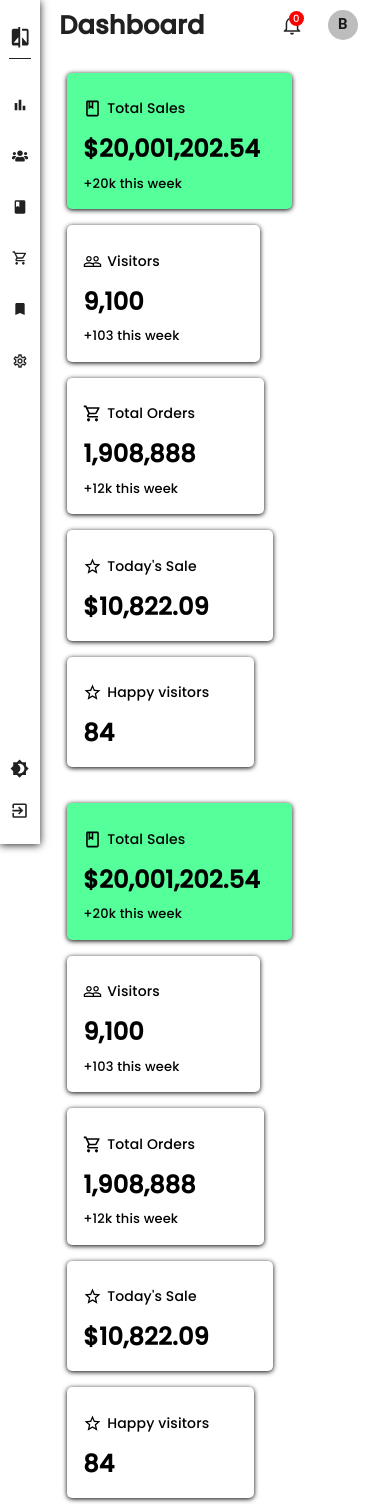
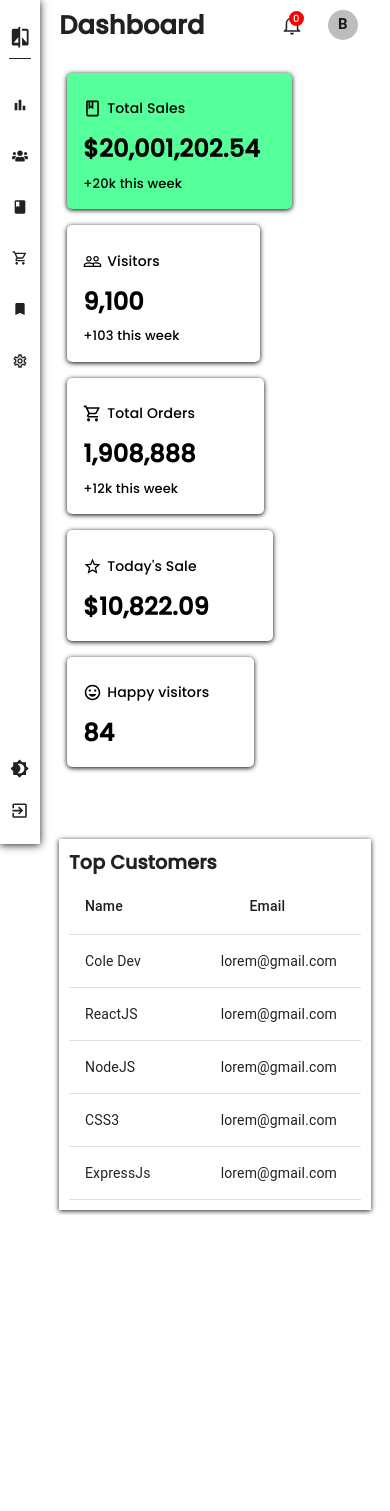
Before and after one commit to collins-cl/customerRMclient, a React (Create React App) app: page / in a window 390 px wide. After the commit the page ends 1215 px from the top, so only its background shows below. Built offline with nearby package versions, Linux system fonts and the light colour scheme.

Commit message:
dashboard done

```diff
--- a/src/Components/DashDisplay/Dashcontent.jsx
+++ b/src/Components/DashDisplay/Dashcontent.jsx
@@ -6,6 +6,7 @@ import {
   MdPeopleOutline,
   MdStarOutline,
 } from "react-icons/md";
+import { IoMdHappy } from "react-icons/io";
 
 const Dashcontent = () => {
   return (
@@ -46,7 +47,7 @@ const Dashcontent = () => {
       </div>
       <div className="happy-visitors">
         <div className="ts-flex-1">
-          <MdStarOutline />
+          <IoMdHappy />
           <span>Happy visitors</span>
         </div>
         <div className="ts-2">84</div>
--- /dev/null
+++ b/src/Components/Rechart/Rechart.css
@@ -0,0 +1,5 @@
+@media screen and (max-width: 700px) {
+  .rechart {
+    display: none;
+  }
+}
--- /dev/null
+++ b/src/Components/Rechart/Rechart.jsx
@@ -0,0 +1,83 @@
+import React from "react";
+import {
+  LineChart,
+  Line,
+  XAxis,
+  CartesianGrid,
+  Tooltip,
+  Legend,
+  YAxis,
+} from "recharts";
+import "../Rechart/Rechart.css";
+
+const data = [
+  {
+    name: "A",
+    uv: 4000,
+    pv: 2400,
+    amt: 2400,
+  },
+  {
+    name: "B",
+    uv: 3000,
+    pv: 1398,
+    amt: 2210,
+  },
+  {
+    name: "C",
+    uv: 2000,
+    pv: 9800,
+    amt: 2290,
+  },
+  {
+    name: "D",
+    uv: 2780,
+    pv: 3908,
+    amt: 2000,
+  },
+  {
+    name: "E",
+    uv: 1890,
+    pv: 4800,
+    amt: 2181,
+  },
+  {
+    name: "F",
+    uv: 2390,
+    pv: 3908,
+    amt: 2500,
+  },
+  {
+    name: "G",
+    uv: 3490,
+    pv: 4300,
+    amt: 2100,
+  },
+];
+
+const Rechart = () => {
+  return (
+    <div className="rechart">
+      <LineChart
+        width={660}
+        height={340}
+        data={data}
+        margin={{ top: 5, right: 30, left: 5, bottom: 5 }}
+      >
+        <CartesianGrid strokeDasharray="3 3" />
+        <XAxis dataKey="name" tick={{ fontSize: "14px" }} />
+        <YAxis tick={{ fontSize: "14px" }} />
+        <Tooltip itemStyle={{ fontSize: "10px" }} />
+        <Line
+          type="monotone"
+          dataKey="pv"
+          stroke="#8884d8"
+          activeDot={{ r: 8 }}
+        />
+        <Line type="monotone" dataKey="uv" stroke="#82ca9d" />
+      </LineChart>
+    </div>
+  );
+};
+
+export default Rechart;
--- a/src/Pages/Dashboard/Dashboard.css
+++ b/src/Pages/Dashboard/Dashboard.css
@@ -31,8 +31,28 @@
   font-size: 12px;
 }
 
+.chart-other-flex {
+  padding-top: 1.2em;
+  display: flex;
+  position: relative;
+}
+
+.cof-2 {
+  position: absolute;
+  top: 0;
+  right: 0;
+  margin-top: -1em;
+  margin-right: 1em;
+  box-shadow: 0 1px 5px 0px;
+  padding: 10px;
+}
+
+.cof-2 p {
+  font-weight: bold;
+  font-size: 19px;
+}
+
 @media screen and (max-width: 960px) {
-
   .dashboard-wrapper {
     display: flex;
     flex-direction: column;
@@ -61,10 +81,35 @@
   .welcome p {
     font-size: 12px;
   }
+
+  .chart-other-flex {
+    padding-top: 2em;
+    display: flex;
+    flex-direction: column;
+    justify-content: center;
+    align-items: center;
+    position: relative;
+  }
+
+  .cof-2 {
+    position: relative;
+    display: flex;
+    flex-direction: column;
+    align-items: flex-start;
+    width: 80vw;
+    margin-top: 2em;
+    margin-right: 0;
+    box-shadow: 0 1px 5px 0px;
+    padding: 10px;
+  }
+
+  .cof-2 p {
+    font-weight: bold;
+    font-size: 19px;
+  }
 }
 
 @media screen and (max-width: 650px) {
-
   .dashboard-wrapper {
     display: flex;
     flex-direction: column;
--- a/src/Pages/Dashboard/Dashboard.jsx
+++ b/src/Pages/Dashboard/Dashboard.jsx
@@ -1,10 +1,46 @@
 import React from "react";
 import "../Dashboard/Dashboard.css";
 import Interactions from "../../Components/Interactions/Interactions";
-
 import Dashcontent from "../../Components/DashDisplay/Dashcontent";
+import Rechart from "../../Components/Rechart/Rechart";
+import {
+  Table,
+  TableBody,
+  TableCell,
+  TableContainer,
+  TableHead,
+  TableRow,
+} from "@mui/material";
 
 const Dashboard = () => {
+  const data = [
+    {
+      name: "Cole Dev",
+      email: "lorem@gmail.com",
+      company: "Lorem LLC",
+    },
+    {
+      name: "ReactJS",
+      email: "lorem@gmail.com",
+      company: "Lorem LLC",
+    },
+    {
+      name: "NodeJS",
+      email: "lorem@gmail.com",
+      company: "Lorem LLC",
+    },
+    {
+      name: "CSS3",
+      email: "lorem@gmail.com",
+      company: "Lorem LLC",
+    },
+    {
+      name: "ExpressJs",
+      email: "lorem@gmail.com",
+      company: "Lorem LLC",
+    },
+  ];
+
   return (
     <div className="dashboard">
       <div className="dashboard-wrapper">
@@ -23,8 +59,36 @@ const Dashboard = () => {
           <Dashcontent />
         </div>
 
-        <div>
-          <Dashcontent />
+        <div className="chart-other-flex">
+          <div className="chart">
+            <Rechart />
+          </div>
+
+          <div className="cof-2">
+            <p>Top Customers</p>
+            <TableContainer>
+              <Table sx={{ minWidth: "400px" }}>
+                <TableHead>
+                  <TableRow>
+                    <TableCell>Name</TableCell>
+                    <TableCell align="center">Email</TableCell>
+                    <TableCell align="center">Company</TableCell>
+                  </TableRow>
+                </TableHead>
+                <TableBody>
+                  {data.map((item) => (
+                    <TableRow key={item.name}>
+                      <TableCell component="th" scope="row" sx={{fontSize:"14px"}}>
+                        {item.name}
+                      </TableCell>
+                      <TableCell align="right" sx={{fontSize:"14px"}}>{item.email}</TableCell>
+                      <TableCell align="right" sx={{fontSize:"14px"}}>{item.company}</TableCell>
+                    </TableRow>
+                  ))}
+                </TableBody>
+              </Table>
+            </TableContainer>
+          </div>
         </div>
       </div>
     </div>
```
